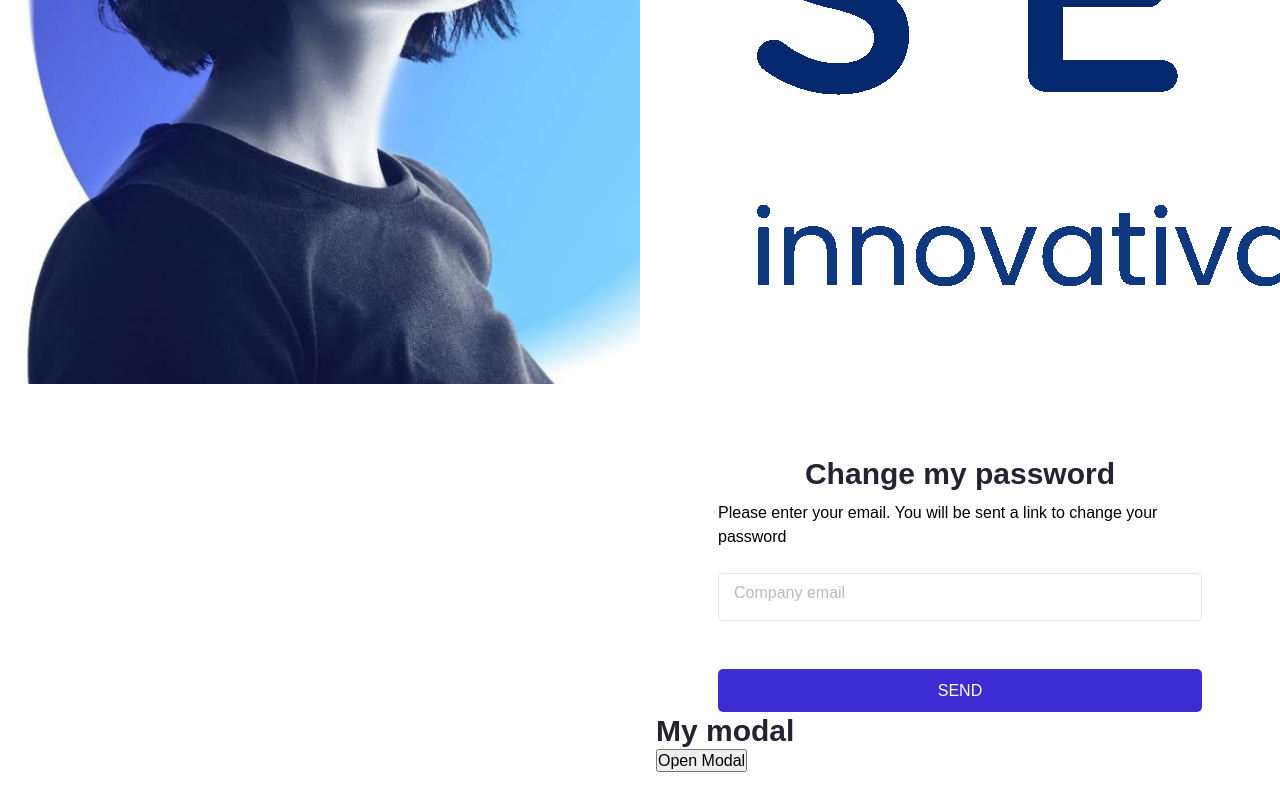
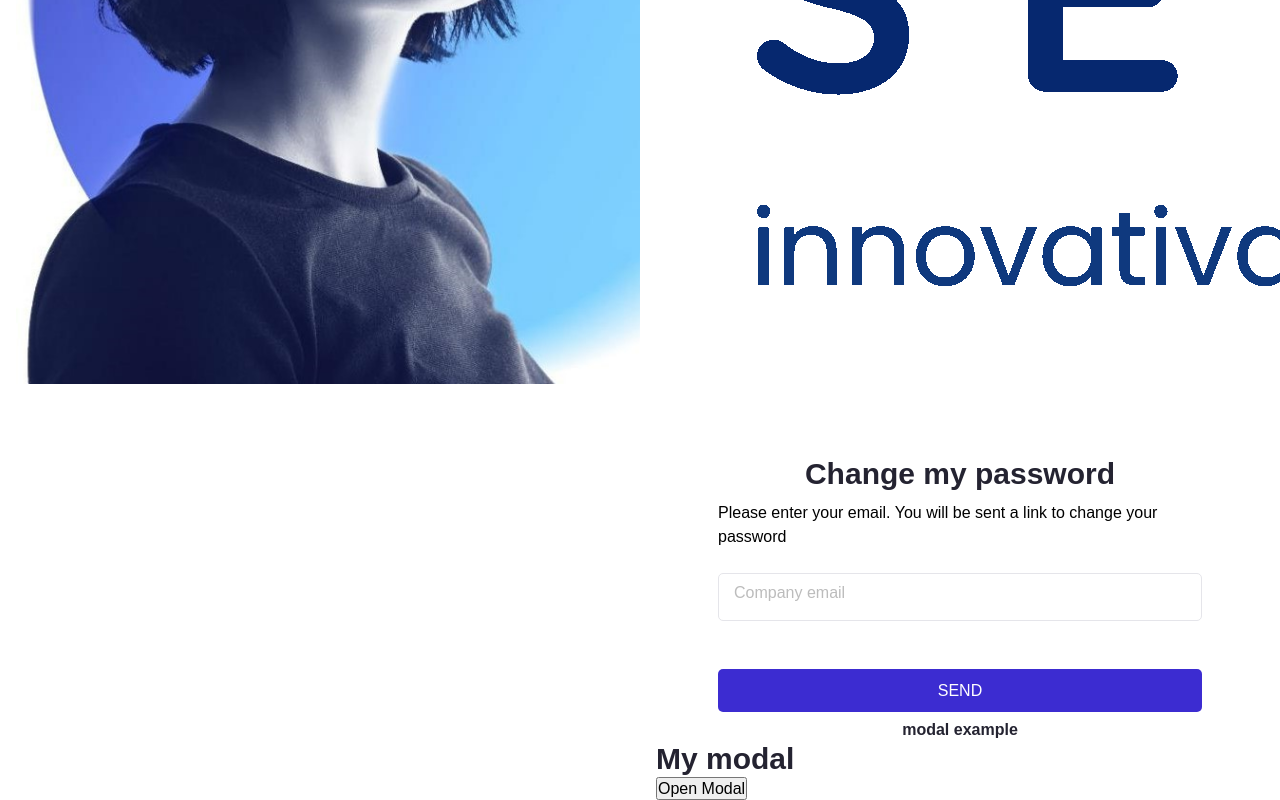
Before and after one commit to victorrojasseidor/front, a Next.js app: page /changepassword in a window 1280 px wide. Shown: the part 483-1283 px from the top of the page. Before the commit the page ends 1255 px from the top, so only its background shows below. Built offline with nearby package versions, Linux system fonts and the light colour scheme.

Commit message:
deploy profilestart

```diff
--- a/src/pages/changepassword.jsx
+++ b/src/pages/changepassword.jsx
@@ -85,10 +85,13 @@ export default function changePassword () {
             </form>
           )}
         </Formik>
+
+        <h4> modal example </h4>
       </div>
       <Modal>
         <p>Automation of currency exchange rates for Daily Exchange Rate</p>
         <p>was successfully configured!</p>
+
       </Modal>
     </LayoutLogin>
   )
```
